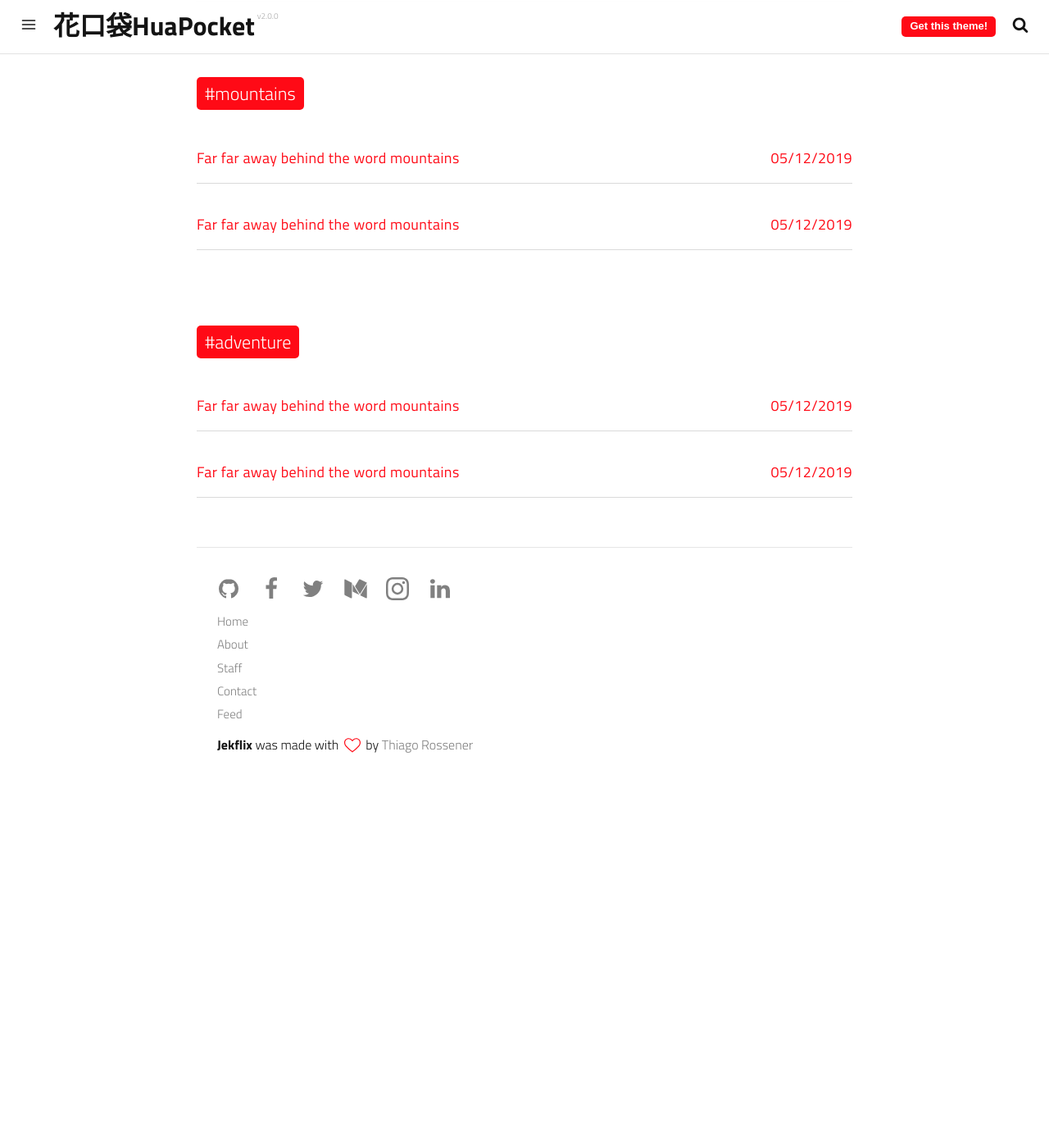
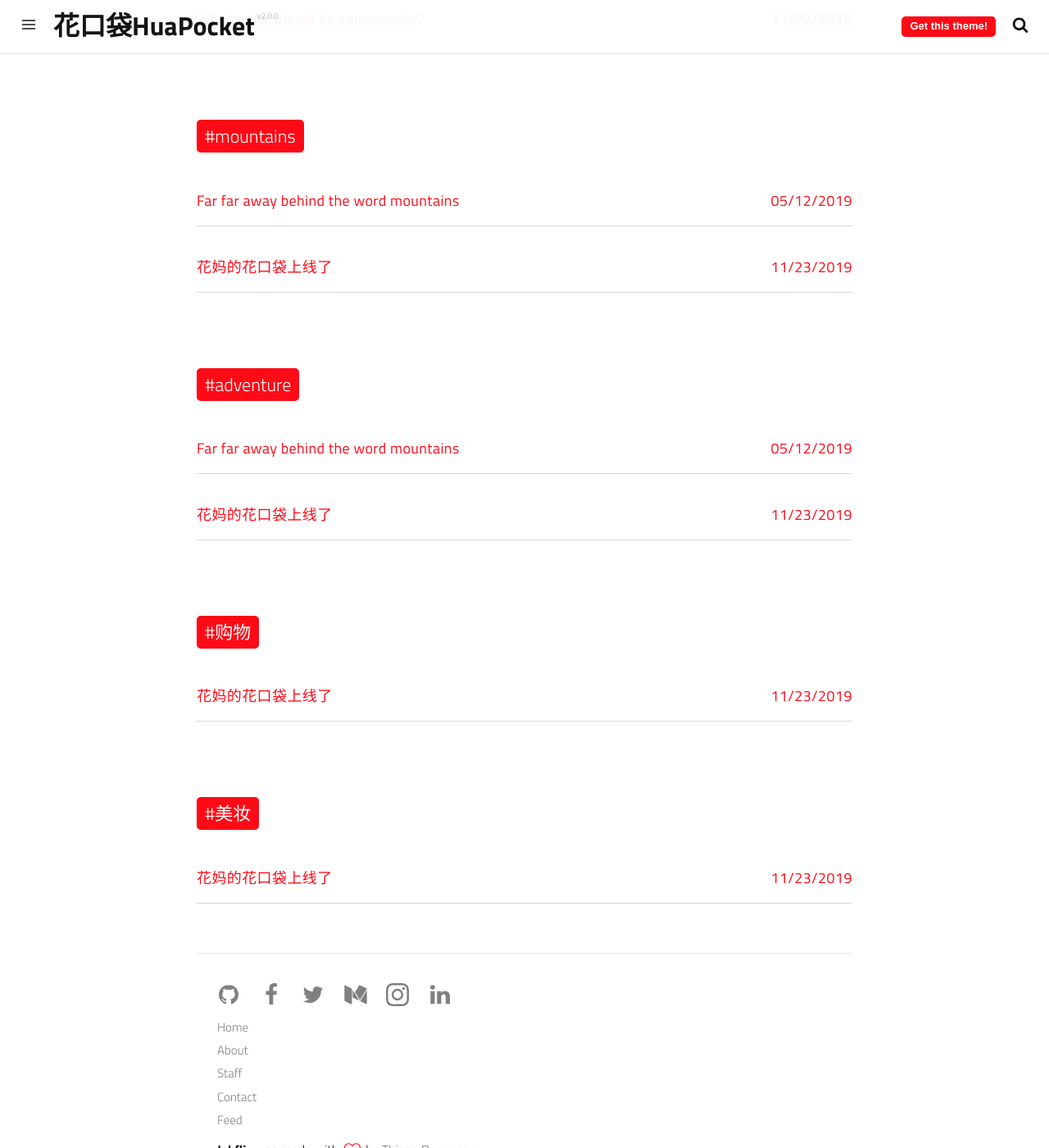
Before and after one commit to huapocket/huapocket.github.io, a Jekyll site: the page built from tags.html, in a window 1280 px wide and 1400 px high, scrolled down 7076 px. Shown: the whole window at 82% size. Built offline with Jekyll 4.4.1, drawn with Linux system fonts in a browser that asks for light colours; a script that is not in the unit is left out; before the commit the page ends 8033 px from its top, so only the background shows below that; some of the changed text lies outside the part shown.

Commit message:
Update 2019-11-23-hello-world-huama-up-blog.md
编辑文章yaml源代码，测试是否兼容中文

```diff
--- a/_posts/2019-11-23-hello-world-huama-up-blog.md
+++ b/_posts/2019-11-23-hello-world-huama-up-blog.md
@@ -1,20 +1,21 @@
 ---
-date: 2019-05-12T19:17:18.000Z
+date: 2019-11-23T11:58:18.000Z
 layout: post
-title: Far far away behind the word mountains
+title: 花妈的花口袋上线了
 subtitle: Lorem ipsum dolor sit amet, consectetur adipisicing elit.
 description: >-
-  Lorem ipsum dolor sit amet, consectetur adipisicing elit, sed do eiusmod
-  tempor incididunt ut labore et dolore magna aliqua.
+  初始化内容，仅用于测试。
 image: >-
-  https://res.cloudinary.com/dm7h7e8xj/image/upload/v1559821648/theme5_wmutla.jpg
+  http://www.huapocket.com/img/hello-world.jpg
 optimized_image: >-
-  https://res.cloudinary.com/dm7h7e8xj/image/upload/c_scale,w_380/v1559821648/theme5_wmutla.jpg
+  http://www.huapocket.com/img/hello-world.jpg
 category: travel
 tags:
   - mountains
   - travel
   - adventure
+  - 购物
+  - 美妆
 author: thiagorossener
 paginate: true
 ---
```
